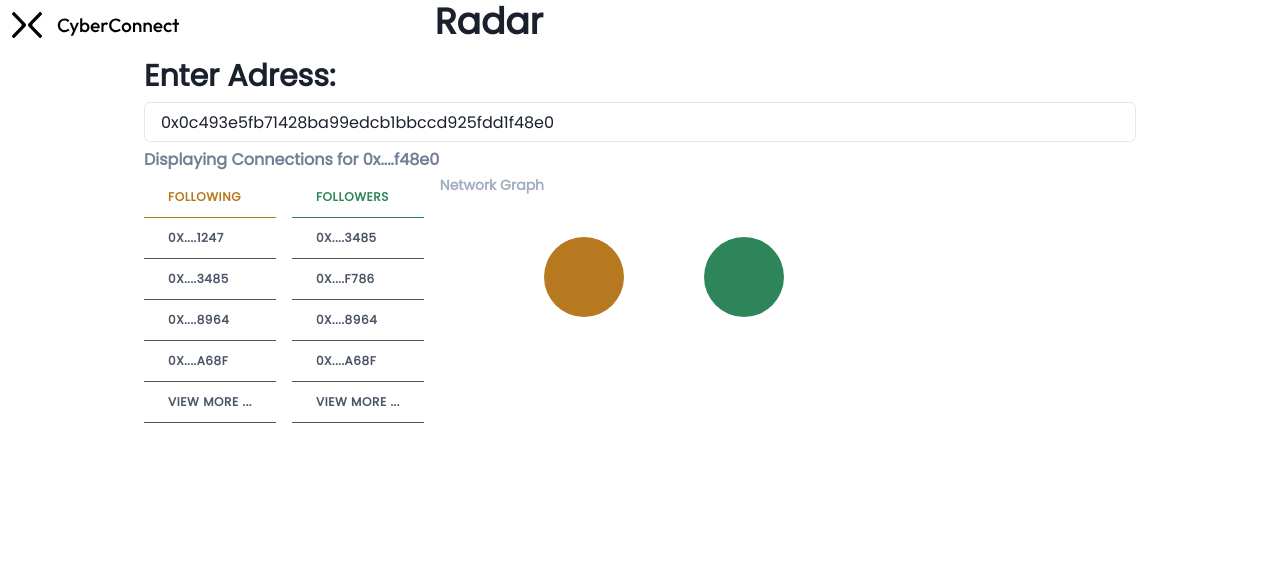
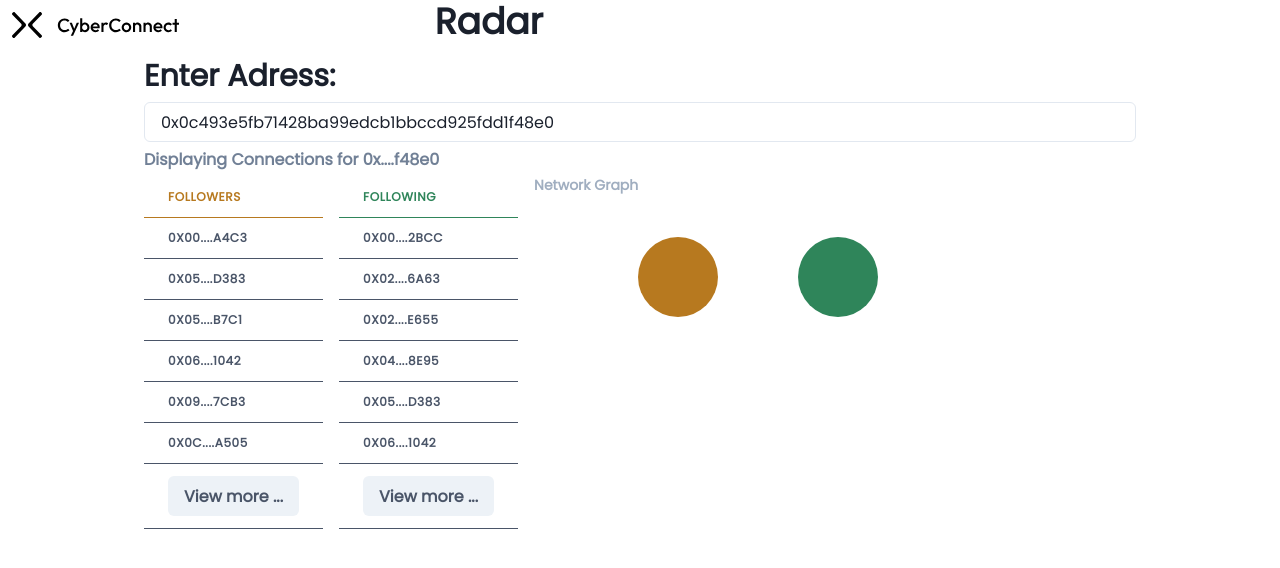
Before and after one commit to cyberconnecthq/explorer-and-cyberconnected-dapps, a React (Create React App) app: page / in a window 1280 px wide. Shown: the top 568 px of the page. Built offline with nearby package versions, Linux system fonts and the light colour scheme.

Commit message:
Extracted ConnectionsTable

```diff
--- a/src/App.js
+++ b/src/App.js
@@ -1,8 +1,133 @@
-import { Box, Container, Grid, Heading, Table, Thead, Tbody, Tr, Th, Wrap, WrapItem, Input } from '@chakra-ui/react';
+import { Box, Container, Grid, Heading, Wrap, WrapItem, Input } from '@chakra-ui/react';
 import './App.css';
+import ConnectionsTable from './ConnectionsTable';
 import NetworkGraph from './NetworkGraph';
 
 function App() {
+  const followers = [
+    {
+      "address": "0x0017f7adf1b404298efa3015ca0b56961fea4c34"
+    },
+    {
+      "address": "0x058c802a37b0cece77277a2776b56909e3cd3838"
+    },
+    {
+      "address": "0x05cbc3e7ede3785e322f17fe5a26da622e2b7c1c"
+    },
+    {
+      "address": "0x0644161438ce1e23f050573d0e45a86b98910425"
+    },
+    {
+      "address": "0x09e95552456b177d9ee103ec96fcb37344a7cb3d"
+    },
+    {
+      "address": "0x0cc4cfacfbfda1ff5ea003e5a59d17b4c55a5050"
+    },
+    {
+      "address": "0x0d8c1eb0f4800b16b229453f1904aa96913f94d2"
+    },
+    {
+      "address": "0x1090529cbf3c1e774e185e817a8be27b0118d1a6"
+    },
+    {
+      "address": "0x11a7dcf5beb6c04e6ae72c74870c6ca3f0d1afd9"
+    },
+    {
+      "address": "0x156dd612e9dfb0b448b6a164e14b36634ba86dcb"
+    },
+    {
+      "address": "0x15a0dd1792de80f88573ab3f4b1a2e996f917ba0"
+    },
+    {
+      "address": "0x19ab096040f13cfa6a18ab2e0ca786bdfe8eacd0"
+    },
+    {
+      "address": "0x1dd779850b584e10e8f95b03a2a86b90b312d75d"
+    },
+    {
+      "address": "0x1edcd6be0b63316a75f79cb970401746958dcf11"
+    },
+    {
+      "address": "0x23c1c430cded2aabd91c086b6db5e5ea52315170"
+    },
+    {
+      "address": "0x2f1aa4fa1c42883f43e91726e16115b3a4bf69b3"
+    },
+    {
+      "address": "0x372af91d4254d298606561cc29dd689851916ab0"
+    },
+    {
+      "address": "0x3a453318fbece65efc62fc3a8c6ade2a97b65f8c"
+    },
+    {
+      "address": "0x3e7f4c9f08c5cf5a58e58c41201342ca43550c0b"
+    },
+    {
+      "address": "0x604b79eb602ed52c814d90f353c8f10057731302"
+    }
+  ];
+  const following = [
+    {
+      "address": "0x0029566ff9fea60fb57c8f27bf631384fef2bccf"
+    },
+    {
+      "address": "0x02547a0c138e6b740511a4aa9028aa686526a638"
+    },
+    {
+      "address": "0x02a5c980029cb470ac89df2e2de1cf453aee6558"
+    },
+    {
+      "address": "0x04631ba864538191a90aeabb2c060832f2b8e959"
+    },
+    {
+      "address": "0x058c802a37b0cece77277a2776b56909e3cd3838"
+    },
+    {
+      "address": "0x0644161438ce1e23f050573d0e45a86b98910425"
+    },
+    {
+      "address": "0x09e95552456b177d9ee103ec96fcb37344a7cb3d"
+    },
+    {
+      "address": "0x0cc4cfacfbfda1ff5ea003e5a59d17b4c55a5050"
+    },
+    {
+      "address": "0x0e40e1e01351861c90d8f28ba4d8b1c11fb61898"
+    },
+    {
+      "address": "0x1090529cbf3c1e774e185e817a8be27b0118d1a6"
+    },
+    {
+      "address": "0x11a7dcf5beb6c04e6ae72c74870c6ca3f0d1afd9"
+    },
+    {
+      "address": "0x14408e4706f68ab5af95d3dd81ce926145050e5b"
+    },
+    {
+      "address": "0x148d59faf10b52063071eddf4aaf63a395f2d41c"
+    },
+    {
+      "address": "0x1edcd6be0b63316a75f79cb970401746958dcf11"
+    },
+    {
+      "address": "0x22f6167a22c1765e2e9d124b61d6d723053a7ff1"
+    },
+    {
+      "address": "0x255c90b54f316d06503cdafe4265d381cf29e6b4"
+    },
+    {
+      "address": "0x2e7b05c3de55ab1533c7d951727965355a7d0685"
+    },
+    {
+      "address": "0x2f1aa4fa1c42883f43e91726e16115b3a4bf69b3"
+    },
+    {
+      "address": "0x305f3af8d6fed19d0f63c0be739f65097cb3faa6"
+    },
+    {
+      "address": "0x3407f74b94f6c4c1580ce2d42fe778372478be0f"
+    }
+  ];
   return (
     <Box>
       <Grid templateColumns='repeat(3, 1fr)' gap={6}>
@@ -18,30 +143,12 @@ function App() {
           <Heading as='h2' size='sm' my={2} textColor='gray.500'> Displaying Connections for 0x....f48e0 </Heading>
           <Wrap spacing={4}>
             <WrapItem>
-              <Table variant='striped' colorScheme='black'>
-                <Thead><Tr><Th textColor='yellow.600'>Following</Th></Tr></Thead>
-                <Tbody>
-                  <Tr><Th>0x....1247</Th></Tr>
-                  <Tr><Th>0x....3485</Th></Tr>
-                  <Tr><Th>0x....8964</Th></Tr>
-                  <Tr><Th>0x....A68F</Th></Tr>
-                  <Tr><Th>View more ...</Th></Tr>
-                </Tbody>
-              </Table>
+              <ConnectionsTable hColor='yellow.600' heading='Followers' addresses={followers}/>
             </WrapItem>
             <WrapItem>
-              <Table variant='striped' colorScheme='black'>
-                <Thead><Tr><Th textColor='green.600'>Followers</Th></Tr></Thead>
-                <Tbody>
-                  <Tr><Th>0x....3485</Th></Tr>
-                  <Tr><Th>0x....F786</Th></Tr>
-                  <Tr><Th>0x....8964</Th></Tr>
-                  <Tr><Th>0x....A68F</Th></Tr>
-                  <Tr><Th>View more ...</Th></Tr>
-                </Tbody>
-              </Table>
+              <ConnectionsTable hColor='green.600' heading='Following' addresses={following}/>
             </WrapItem>
-            <WrapItem mx={3}>
+            <WrapItem>
               <Heading as='h3' size='xs' textColor='gray.400'> Network Graph </Heading>
               <NetworkGraph />
             </WrapItem>
--- /dev/null
+++ b/src/ConnectionsTable.js
@@ -0,0 +1,26 @@
+import React from "react";
+import { Button, Table, Thead, Tbody, Tr, Th } from '@chakra-ui/react';
+
+class ConnectionsTable extends React.Component {
+    constructor(props){
+        super(props);
+        this.state = {maxView: 6};
+    }
+    render() {
+        return (
+            <Table variant='striped' colorScheme='black'>
+            <Thead><Tr><Th textColor={this.props.hColor}>{this.props.heading}</Th></Tr></Thead>
+            <Tbody>
+                {this.props.addresses.slice(0,this.state.maxView).map(address => (
+                    <Tr key={address.address.toString()}><Th>{address.address.slice(0,4)}....{address.address.slice(-5,-1)}</Th></Tr>
+                ))}
+                <Tr key="more"><Th><Button onClick={
+                    () => {this.setState((state) => ({maxView: state.maxView+10}))}
+                    }>
+                        View more ... </Button></Th></Tr>
+            </Tbody>
+            </Table>);
+    }
+}
+
+export default ConnectionsTable;
```
